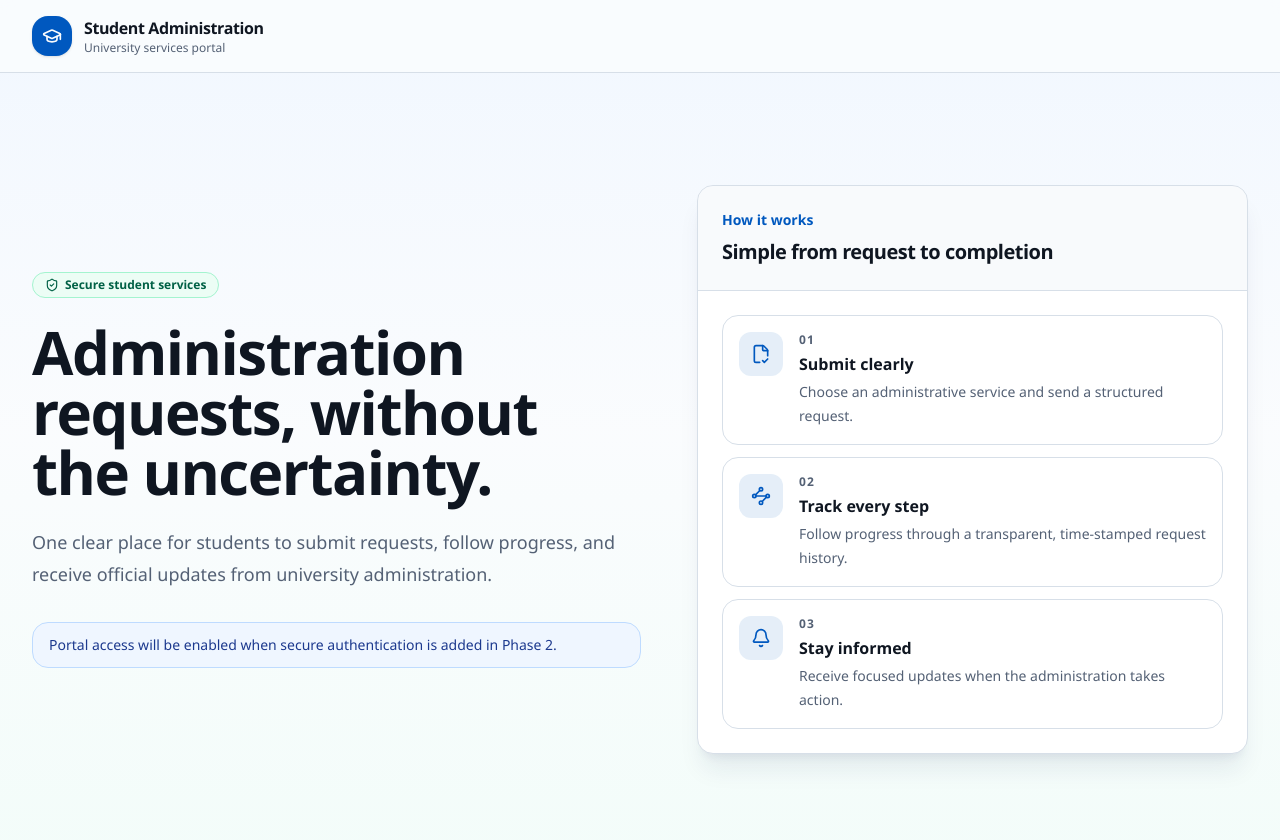
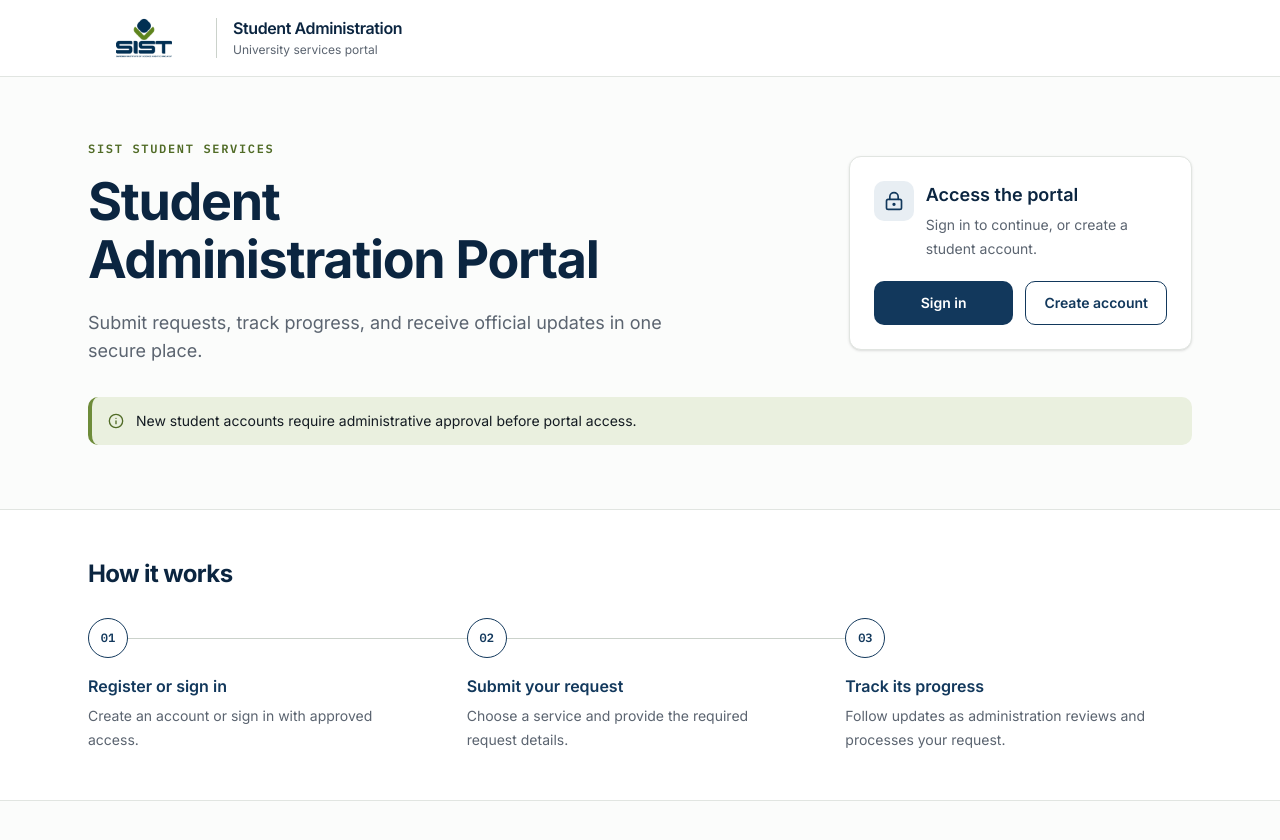
Before and after one commit to Jabir-Projects/student-admin-portal, a Next.js app: page / in a window 1280 px wide. Shown: the top 840 px of the page. After the commit the page ends 801 px from the top, so only its background shows below. Built offline with nearby package versions, Linux system fonts and the light colour scheme.

Commit message:
feat: complete Phase 3.1 institutional landing page

```diff
--- a/src/app/globals.css
+++ b/src/app/globals.css
@@ -1,23 +1,36 @@
 @import "tailwindcss";
 
 :root {
+  --paper: #fbfcfb;
+  --paper-secondary: #f1f3ef;
+  --ink: #141b22;
+  --slate: #5b6470;
+  --sist-navy: #12385c;
+  --sist-navy-dark: #0b2540;
+  --sist-navy-soft: #e8eef3;
+  --sist-olive: #6e8c3a;
+  --sist-olive-dark: #506b26;
+  --sist-olive-light: #eaf0df;
+  --border: #e1e5e1;
+  --border-strong: #cbd2cb;
+  --surface: #ffffff;
+  --focus-ring: #12385c;
   --radius: 0.75rem;
-  --background: oklch(0.99 0.003 247);
-  --foreground: oklch(0.2 0.025 257);
-  --card: oklch(1 0 0);
-  --card-foreground: oklch(0.2 0.025 257);
-  --primary: oklch(0.48 0.18 256);
-  --primary-foreground: oklch(0.99 0.003 247);
-  --secondary: oklch(0.94 0.025 250);
-  --secondary-foreground: oklch(0.27 0.07 255);
-  --muted: oklch(0.96 0.01 247);
-  --muted-foreground: oklch(0.49 0.035 257);
-  --accent: oklch(0.94 0.045 157);
-  --accent-foreground: oklch(0.3 0.08 157);
+  --background: var(--paper);
+  --foreground: var(--ink);
+  --card: var(--surface);
+  --card-foreground: var(--ink);
+  --primary: var(--sist-navy);
+  --primary-foreground: var(--surface);
+  --secondary: var(--sist-navy-soft);
+  --secondary-foreground: var(--sist-navy-dark);
+  --muted: var(--paper-secondary);
+  --muted-foreground: var(--slate);
+  --accent: var(--sist-olive-light);
+  --accent-foreground: var(--sist-olive-dark);
   --destructive: oklch(0.58 0.22 27);
-  --border: oklch(0.9 0.015 250);
-  --input: oklch(0.9 0.015 250);
-  --ring: oklch(0.55 0.17 256);
+  --input: var(--border-strong);
+  --ring: var(--focus-ring);
 }
 
 @theme inline {
@@ -41,8 +54,22 @@
   --color-border: var(--border);
   --color-input: var(--input);
   --color-ring: var(--ring);
-  --font-sans: "Segoe UI", Arial, sans-serif;
-  --font-mono: "Cascadia Code", "SFMono-Regular", Consolas, monospace;
+  --color-paper: var(--paper);
+  --color-paper-secondary: var(--paper-secondary);
+  --color-ink: var(--ink);
+  --color-slate: var(--slate);
+  --color-sist-navy: var(--sist-navy);
+  --color-sist-navy-dark: var(--sist-navy-dark);
+  --color-sist-navy-soft: var(--sist-navy-soft);
+  --color-sist-olive: var(--sist-olive);
+  --color-sist-olive-dark: var(--sist-olive-dark);
+  --color-sist-olive-light: var(--sist-olive-light);
+  --color-border-strong: var(--border-strong);
+  --color-surface: var(--surface);
+  --font-sans: var(--font-inter), "Segoe UI", Arial, sans-serif;
+  --font-mono:
+    var(--font-ibm-plex-mono), "Cascadia Code", "SFMono-Regular", Consolas,
+    monospace;
 }
 
 @layer base {
@@ -55,10 +82,26 @@
   }
 
   body {
-    @apply bg-background text-foreground;
+    @apply bg-background text-foreground font-sans;
   }
 
   ::selection {
     @apply bg-primary/20 text-foreground;
   }
+
+  :where(a, button, input, select, textarea):focus-visible {
+    outline: 3px solid var(--focus-ring);
+    outline-offset: 3px;
+  }
 }
+
+@media (prefers-reduced-motion: reduce) {
+  *,
+  *::before,
+  *::after {
+    scroll-behavior: auto !important;
+    animation-duration: 0.01ms !important;
+    animation-iteration-count: 1 !important;
+    transition-duration: 0.01ms !important;
+  }
+}
--- a/src/app/layout.tsx
+++ b/src/app/layout.tsx
@@ -1,5 +1,21 @@
 import type { Metadata } from "next";
+import { IBM_Plex_Mono, Inter } from "next/font/google";
 import "./globals.css";
+
+const inter = Inter({
+  subsets: ["latin"],
+  display: "swap",
+  variable: "--font-inter",
+  fallback: ["Segoe UI", "Arial", "sans-serif"],
+});
+
+const ibmPlexMono = IBM_Plex_Mono({
+  subsets: ["latin"],
+  display: "swap",
+  weight: ["500", "600"],
+  variable: "--font-ibm-plex-mono",
+  fallback: ["Cascadia Code", "Consolas", "monospace"],
+});
 
 export const metadata: Metadata = {
   title: {
@@ -16,7 +32,14 @@ export default function RootLayout({
   children: React.ReactNode;
 }>) {
   return (
-    <html lang="en" className="h-full antialiased">
+    <html
+      lang="en"
+      className={[
+        inter.variable,
+        ibmPlexMono.variable,
+        "h-full antialiased",
+      ].join(" ")}
+    >
       <body className="bg-background text-foreground flex min-h-full flex-col">
         {children}
       </body>
--- a/src/app/page.tsx
+++ b/src/app/page.tsx
@@ -1,85 +1,138 @@
-import { Bell, FileCheck2, ShieldCheck, Waypoints } from "lucide-react";
+import { Info, LockKeyhole } from "lucide-react";
+import Link from "next/link";
 
 import { SiteHeader } from "@/components/layout/site-header";
-import { Badge } from "@/components/ui/badge";
-import { Card, CardContent, CardHeader, CardTitle } from "@/components/ui/card";
 
 const services = [
   {
-    title: "Submit clearly",
-    description:
-      "Choose an administrative service and send a structured request.",
-    icon: FileCheck2,
+    title: "Register or sign in",
+    description: "Create an account or sign in with approved access.",
   },
   {
-    title: "Track every step",
-    description:
-      "Follow progress through a transparent, time-stamped request history.",
-    icon: Waypoints,
+    title: "Submit your request",
+    description: "Choose a service and provide the required request details.",
   },
   {
-    title: "Stay informed",
+    title: "Track its progress",
     description:
-      "Receive focused updates when the administration takes action.",
-    icon: Bell,
+      "Follow updates as administration reviews and processes your request.",
   },
 ] as const;
 
 export default function Home() {
   return (
-    <div className="via-background min-h-screen bg-linear-to-b from-blue-50/80 to-emerald-50/50">
+    <div className="bg-paper min-h-screen">
       <SiteHeader />
       <main>
-        <section className="mx-auto grid max-w-7xl gap-14 px-6 py-20 lg:grid-cols-[1.05fr_0.95fr] lg:items-center lg:px-8 lg:py-28">
-          <div>
-            <Badge variant="success">
-              <ShieldCheck aria-hidden="true" />
-              Secure student services
-            </Badge>
-            <h1 className="text-foreground mt-6 max-w-3xl text-4xl font-bold tracking-tight text-balance sm:text-6xl">
-              Administration requests, without the uncertainty.
-            </h1>
-            <p className="text-muted-foreground mt-6 max-w-2xl text-lg leading-8">
-              One clear place for students to submit requests, follow progress,
-              and receive official updates from university administration.
-            </p>
-            <div className="mt-8 rounded-xl border border-blue-200 bg-blue-50 px-4 py-3 text-sm text-blue-900">
-              Portal access will be enabled when secure authentication is added
-              in Phase 2.
+        <section className="mx-auto max-w-[75rem] px-5 py-10 sm:px-8 sm:py-14 lg:px-12 lg:py-16">
+          <div className="grid items-center gap-9 min-[860px]:grid-cols-[minmax(0,1.35fr)_minmax(20rem,0.65fr)] min-[860px]:gap-12">
+            <div className="min-w-0">
+              <p className="text-sist-olive-dark font-mono text-xs font-semibold tracking-[0.14em] uppercase">
+                SIST Student Services
+              </p>
+              <h1 className="text-sist-navy-dark mt-4 max-w-2xl text-[2.25rem] leading-[1.12] font-bold tracking-[-0.025em] text-balance sm:text-[2.75rem] lg:text-[3.25rem]">
+                Student Administration Portal
+              </h1>
+              <p className="text-slate mt-5 max-w-xl text-base leading-7 sm:text-lg">
+                Submit requests, track progress, and receive official updates in
+                one secure place.
+              </p>
             </div>
+
+            <aside
+              aria-labelledby="access-heading"
+              className="border-border bg-surface rounded-lg border p-5 shadow-sm sm:p-6"
+            >
+              <div className="flex items-start gap-3">
+                <span className="bg-sist-navy-soft text-sist-navy flex size-10 shrink-0 items-center justify-center rounded-md">
+                  <LockKeyhole aria-hidden="true" className="size-5" />
+                </span>
+                <div>
+                  <h2
+                    className="text-sist-navy-dark text-lg font-semibold"
+                    id="access-heading"
+                  >
+                    Access the portal
+                  </h2>
+                  <p className="text-slate mt-1 text-sm leading-6">
+                    Sign in to continue, or create a student account.
+                  </p>
+                </div>
+              </div>
+              <div className="mt-5 flex flex-col gap-3 min-[860px]:flex-col min-[1120px]:flex-row sm:flex-row">
+                <Link
+                  className="bg-sist-navy text-surface hover:bg-sist-navy-dark inline-flex min-h-11 flex-1 items-center justify-center rounded-md px-4 text-sm font-semibold whitespace-nowrap transition-colors"
+                  href="/login"
+                >
+                  Sign in
+                </Link>
+                <Link
+                  className="border-sist-navy text-sist-navy hover:bg-sist-navy-soft inline-flex min-h-11 flex-1 items-center justify-center rounded-md border px-4 text-sm font-semibold whitespace-nowrap transition-colors"
+                  href="/register"
+                >
+                  Create account
+                </Link>
+              </div>
+            </aside>
           </div>
 
-          <Card className="overflow-hidden shadow-xl shadow-blue-950/8">
-            <CardHeader className="bg-muted/40 border-b">
-              <p className="text-primary text-sm font-semibold">How it works</p>
-              <CardTitle>Simple from request to completion</CardTitle>
-            </CardHeader>
-            <CardContent className="grid gap-3 pt-6">
+          <div
+            className="border-sist-olive bg-sist-olive-light text-ink mt-8 flex items-start gap-3 rounded-md border-l-4 px-4 py-3 text-sm leading-6 min-[860px]:items-center"
+            role="note"
+          >
+            <Info
+              aria-hidden="true"
+              className="text-sist-olive-dark mt-0.5 size-4 shrink-0 min-[860px]:mt-0"
+            />
+            <p>
+              New student accounts require administrative approval before portal
+              access.
+            </p>
+          </div>
+        </section>
+
+        <section className="border-border bg-surface border-y">
+          <div className="mx-auto max-w-[75rem] px-5 py-10 sm:px-8 sm:py-12 lg:px-12">
+            <h2
+              className="text-sist-navy-dark text-2xl font-bold tracking-tight"
+              id="process-heading"
+            >
+              How it works
+            </h2>
+            <ol
+              aria-label="Student administration request process"
+              className="mt-7 grid gap-6 min-[860px]:grid-cols-3 min-[860px]:gap-8"
+            >
               {services.map((service, index) => {
-                const Icon = service.icon;
+                const isLast = index === services.length - 1;
 
                 return (
-                  <article
-                    className="bg-card flex gap-4 rounded-xl border p-4"
+                  <li
+                    className="relative grid min-w-0 grid-cols-[2.5rem_1fr] gap-4 min-[860px]:block"
                     key={service.title}
                   >
-                    <div className="bg-primary/10 text-primary flex size-11 shrink-0 items-center justify-center rounded-lg">
-                      <Icon aria-hidden="true" className="size-5" />
-                    </div>
-                    <div>
-                      <p className="text-muted-foreground text-xs font-bold tracking-widest">
-                        0{index + 1}
-                      </p>
-                      <h2 className="mt-1 font-semibold">{service.title}</h2>
-                      <p className="text-muted-foreground mt-1 text-sm leading-6">
+                    <span className="border-sist-navy bg-surface text-sist-navy relative z-10 flex size-10 items-center justify-center rounded-full border font-mono text-xs font-semibold">
+                      0{index + 1}
+                    </span>
+                    {!isLast ? (
+                      <span
+                        aria-hidden="true"
+                        className="bg-border-strong absolute top-10 bottom-[-1.5rem] left-5 w-px min-[860px]:top-5 min-[860px]:right-[-2rem] min-[860px]:bottom-auto min-[860px]:left-10 min-[860px]:h-px min-[860px]:w-auto"
+                      />
+                    ) : null}
+                    <div className="min-w-0 pt-0.5 min-[860px]:mt-4 min-[860px]:pt-0">
+                      <h3 className="text-sist-navy text-base font-semibold">
+                        {service.title}
+                      </h3>
+                      <p className="text-slate mt-1.5 max-w-xs text-sm leading-6">
                         {service.description}
                       </p>
                     </div>
-                  </article>
+                  </li>
                 );
               })}
-            </CardContent>
-          </Card>
+            </ol>
+          </div>
         </section>
       </main>
     </div>
--- a/src/components/layout/site-header.tsx
+++ b/src/components/layout/site-header.tsx
@@ -1,17 +1,22 @@
-import { GraduationCap } from "lucide-react";
+import Image from "next/image";
 
 export function SiteHeader() {
   return (
-    <header className="bg-background/90 border-b backdrop-blur">
-      <div className="mx-auto flex max-w-7xl items-center gap-3 px-6 py-4 lg:px-8">
-        <div className="bg-primary text-primary-foreground flex size-10 items-center justify-center rounded-xl shadow-sm">
-          <GraduationCap aria-hidden="true" className="size-5" />
-        </div>
-        <div>
-          <p className="font-semibold tracking-tight">Student Administration</p>
-          <p className="text-muted-foreground text-xs">
-            University services portal
+    <header className="border-border bg-surface border-b">
+      <div className="mx-auto flex min-h-19 max-w-[75rem] items-center gap-3 px-5 py-2 sm:gap-4 sm:px-8 lg:px-12">
+        <Image
+          alt="SIST - Superior Institute of Science and Technology"
+          className="h-auto w-[5.5rem] shrink-0 sm:w-28"
+          height={1302}
+          sizes="(min-width: 640px) 112px, 88px"
+          src="/sist-logo.jpg"
+          width={2550}
+        />
+        <div className="border-border-strong min-w-0 border-l pl-3 sm:pl-4">
+          <p className="text-sist-navy-dark text-sm leading-tight font-semibold tracking-tight sm:text-base">
+            Student Administration
           </p>
+          <p className="text-slate mt-1 text-xs">University services portal</p>
         </div>
       </div>
     </header>
```
Also changed, not shown: public/sist-logo.jpg (added), 1 other file (tests, documents, lock files or other folders).
